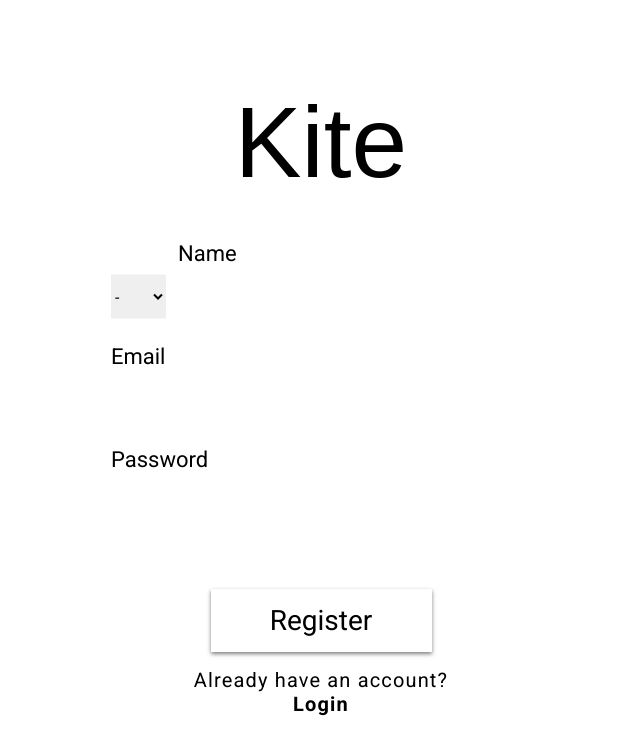
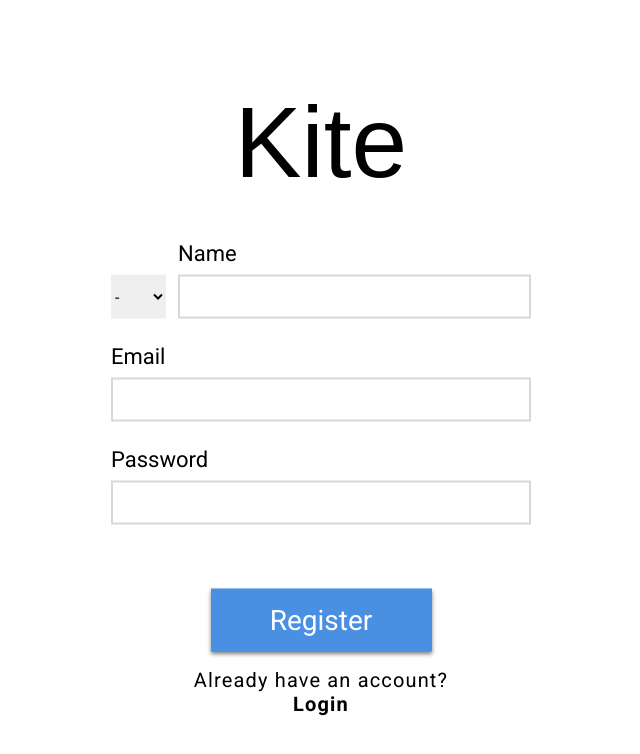
Before and after one commit to RaduBesliu/kite, a React (Create React App) app in the folder kite/: page /register in a window 1280 px wide. Shown: the top 754 px of the page, without its empty margins (319-959 px from the left). Built offline with nearby package versions, Linux system fonts and the light colour scheme; no server answers; a web font is replaced by a local one.

Commit message:
update colors

```diff
--- a/kite/src/pages/Login/login.css
+++ b/kite/src/pages/Login/login.css
@@ -1,5 +1,5 @@
 body {
-  background-color: var(--clr-white);
+  background-color: var(--clr-white-1);
 }
 
 .form {
@@ -36,14 +36,14 @@ body {
   width: 100%;
   height: 44px;
   outline: none;
-  border: 2px solid var(--clr-dark-gray);
+  border: 2px solid var(--clr-gray-3);
   font-size: 22px;
   padding-left: 8px;
   transition: 450ms;
 }
 
 .input__data:focus {
-  border-color: var(--clr-button-primary);
+  border-color: var(--clr-blue-1);
 }
 
 /* Submit button */
@@ -51,14 +51,14 @@ body {
   margin-top: 64px;
   display: block;
   margin-inline: auto;
-  background-color: var(--clr-button-primary);
+  background-color: var(--clr-blue-1);
   width: 221px;
   height: 63px;
   border: none;
   outline: none;
   box-shadow: 0px 2px 4px rgba(0, 0, 0, 0.5);
   font-size: 28px;
-  color: var(--clr-white);
+  color: var(--clr-white-1);
 }
 
 .form__submit:hover {
```
